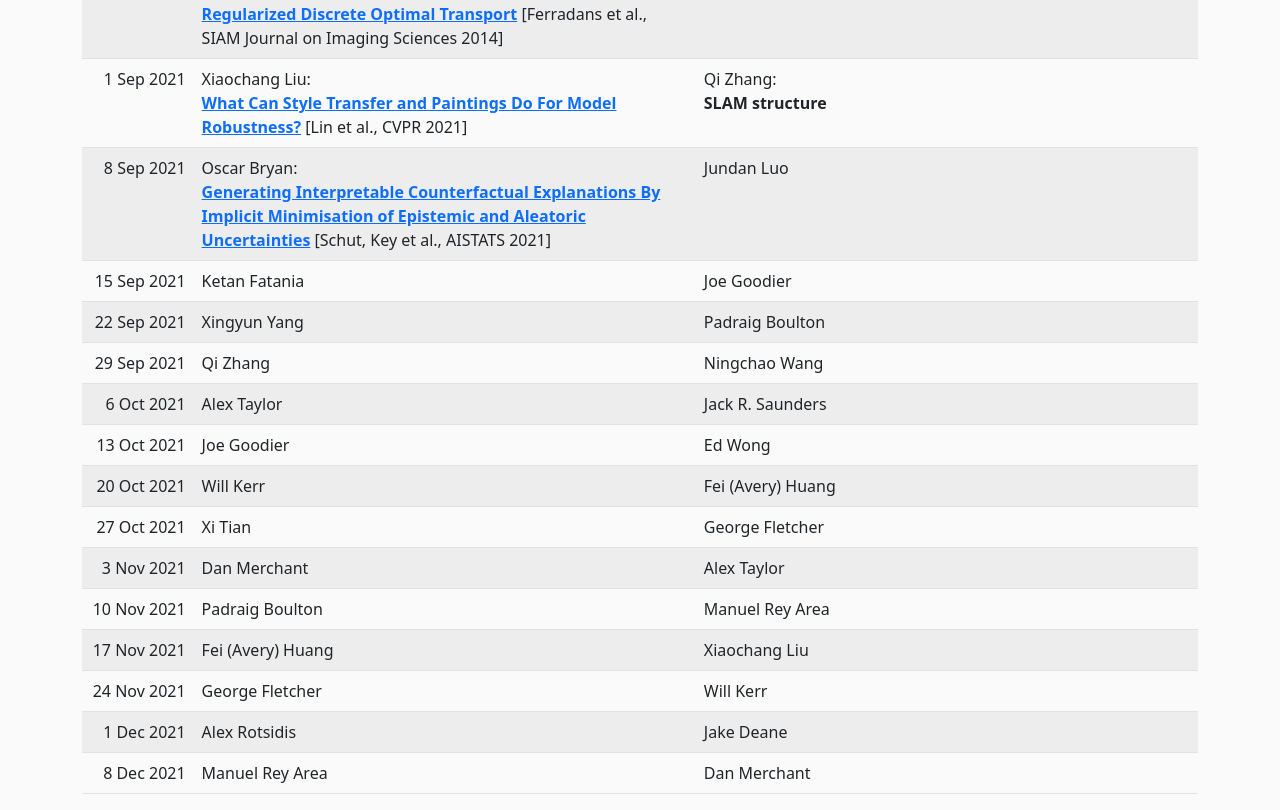
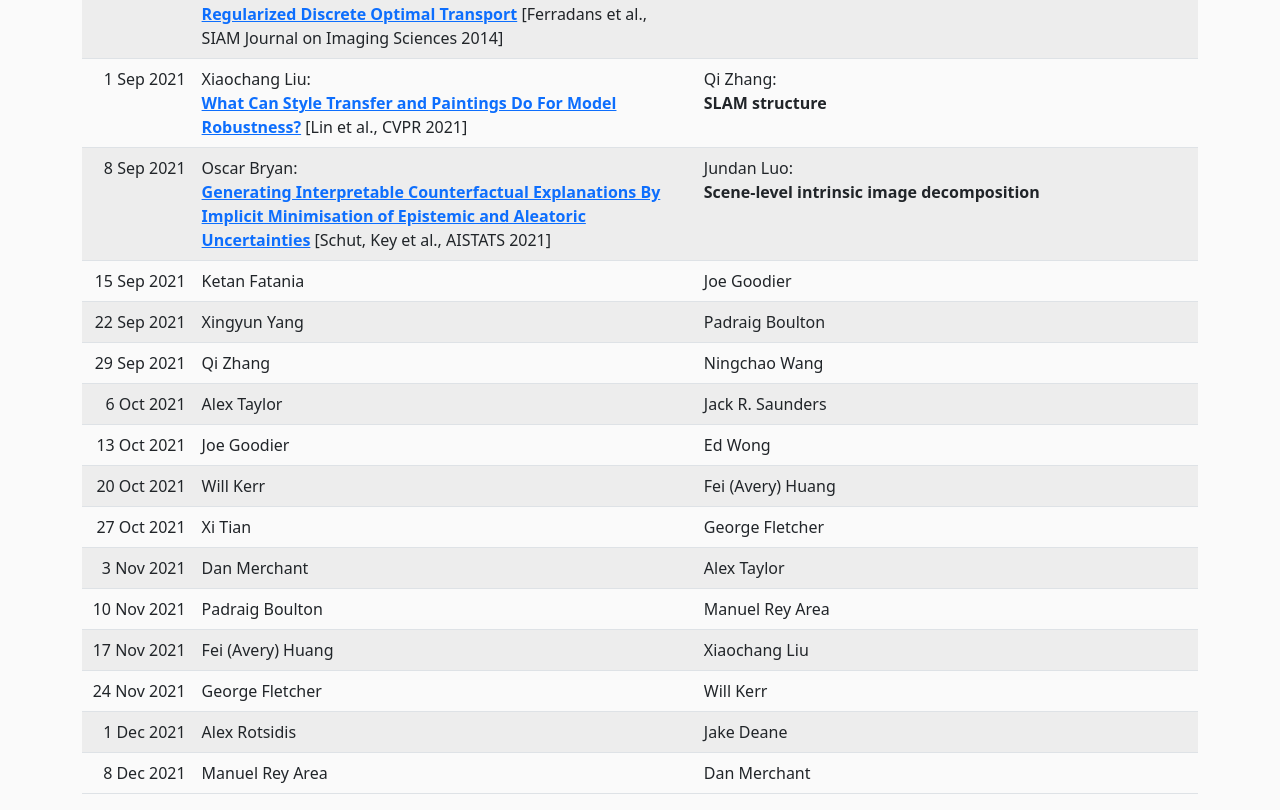
Before and after one commit to vcbath/vcbath.github.io, a plain HTML site: page index.html in a window 1280 px wide. Shown: the part 1448-2258 px from the top of the page. Drawn offline with nearby package versions, Linux system fonts and the light colour scheme.

Commit message:
Update topic

```diff
--- a/index.html
+++ b/index.html
@@ -120,7 +120,7 @@
         <tr>
           <td>8&nbsp;Sep&nbsp;2021</td>
           <td>Oscar Bryan:<br><a href="https://github.com/oscarkey/explanations-by-minimizing-uncertainty"><b>Generating Interpretable Counterfactual Explanations By Implicit Minimisation of Epistemic and Aleatoric Uncertainties</b></a> [Schut, Key et al., AISTATS 2021]</td>
-          <td>Jundan Luo</td>
+          <td>Jundan Luo:<br><b>Scene-level intrinsic image decomposition</b></td>
         </tr>
         <tr>
           <td>15&nbsp;Sep&nbsp;2021</td>
```
